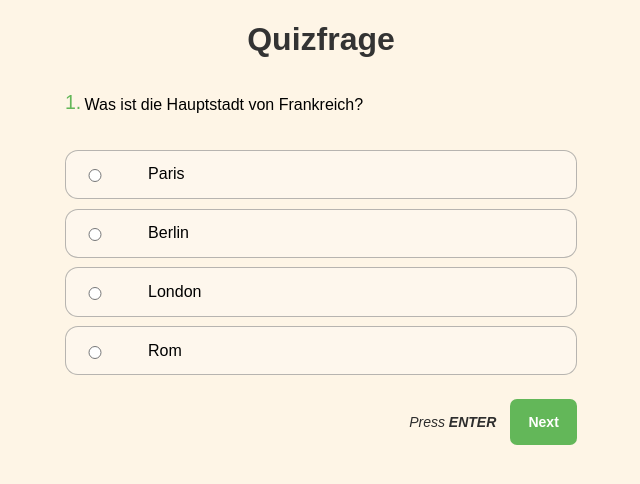
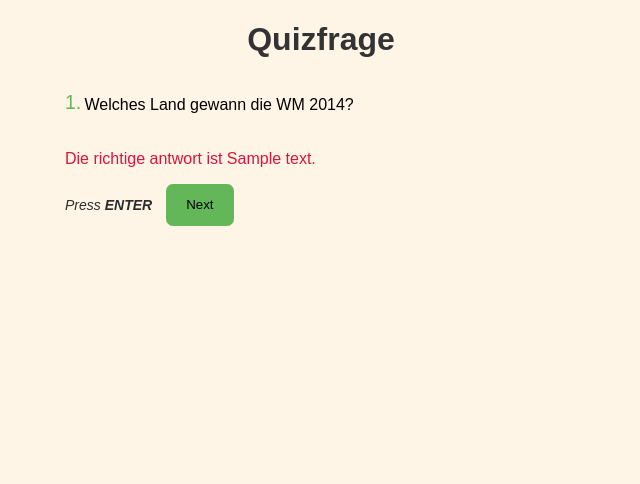
Before and after one commit to Damian-Dev0/BrainBuster, a Django app: template BrainBusterSite/BrainBusterApp/templates/question.html in a window 1280 px wide. Shown: the top 484 px of the page, without its empty margins (319-959 px from the left). Run offline with Django 5.2, Linux system fonts and the light colour scheme; data comes from the database, SQL or seed files in the repository; both versions use the stored data as it was after the commit; the template is opened without the code that fills it: values that come from a table or form of the project are taken from there, most other values are stand-ins (such as "Sample title", 1, 10 or a date in 2020).

Commit message:
validate quiz answers and display score; add category to questions

```diff
--- a/BrainBusterSite/BrainBusterApp/admin.py
+++ b/BrainBusterSite/BrainBusterApp/admin.py
@@ -1,7 +1,8 @@
 from typing import Any
 from django.contrib import admin, messages
-from .models import Question, Answers
+from .models import Question, Answers, Category
 
 # Register your models here.
+admin.site.register(Category)
 admin.site.register(Question)
 admin.site.register(Answers)
--- a/BrainBusterSite/BrainBusterApp/models.py
+++ b/BrainBusterSite/BrainBusterApp/models.py
@@ -1,11 +1,21 @@
+from typing import Any
 from django.db import models
 from django.core.exceptions import ValidationError
 
 # Create your models here.
 
+class Category(models.Model):
+    Category_ID = models.AutoField(primary_key=True, editable=False)
+    Category = models.CharField(max_length=255)
+
+    def __str__(self) -> str:
+        return self.Category
+
+
 class Question(models.Model):
     Question_ID = models.AutoField(primary_key=True, editable=False)
     Question_Text = models.TextField()
+    Category = models.ForeignKey(Category, default=False, on_delete=models.SET_DEFAULT)
 
     def __str__(self) -> str:
         if not self.Question_Text:
--- a/BrainBusterSite/BrainBusterApp/static/question.css
+++ b/BrainBusterSite/BrainBusterApp/static/question.css
@@ -18,6 +18,14 @@ body {
 h1 {
     color: #333;
     text-align: center;
+}
+
+.correct-answer {
+    color: #63B759;
+}
+
+.false-answer {
+    color: crimson;
 }
 
 .question {
@@ -75,9 +83,8 @@ h1 {
 }
 
 .option label {
-    width: 20px;
+    width: 100%;
     height: 20px;
-    border-radius: 50%;
     cursor: pointer;
 }
 
@@ -110,7 +117,6 @@ h1 {
 }
 
 .append-icon {
-    padding: 1.1px 1.3em;
     margin: 0;
     font-size: 1em;
     font-weight: 700;
@@ -118,11 +124,25 @@ h1 {
     background-color: #63B759 !important;
     color: white !important;
     box-sizing: border-box;
+    overflow: hidden;
 }
 
-.text-wrapper {
+.button {
     margin: 0;
     margin-left: 0px;
     padding: 0;
     box-sizing: border-box;
+    background-color: transparent;
+    border: none;
+    padding: 0 20px;
 }
+
+.button:hover {
+    cursor: pointer;
+    background-color: #52994a;
+}
+
+.button:focus {
+    border: none;
+    outline: none;
+}
--- a/BrainBusterSite/BrainBusterApp/templates/question.html
+++ b/BrainBusterSite/BrainBusterApp/templates/question.html
@@ -2,52 +2,59 @@
 <!DOCTYPE html>
 <html lang="de">
   <head>
-    <meta charset="UTF-8">
-    <meta name="viewport" content="width=device-width, initial-scale=1.0">
-    <link rel="icon" type="image/x-icon" href="{% static 'icon.png' %}">
-    <link rel="stylesheet" href="{% static 'question.css' %}">
+    <meta charset="UTF-8" />
+    <meta name="viewport" content="width=device-width, initial-scale=1.0" />
+    <link rel="icon" type="image/x-icon" href="{% static 'icon.png' %}" />
+    <link rel="stylesheet" href="{% static 'question.css' %}" />
   </head>
   <body>
     <div class="container">
+      <form action="/BrainBusterApp/question/" method="post" class="form">
+        {% csrf_token %}
+        <!-- send question back to server -->
+        <input type="hidden" name="question" value="{{question}}">
+        <!-- send category back to server -->
+        <input type="hidden" name="category" value="{{category}}">
+
         <h1>Quizfrage</h1>
         <div class="question">
-            <span data-v-11ba321c="" class="question-order">1.</span>
-            <p>Was ist die Hauptstadt von Frankreich?</p>
+          <span class="question-order">1.</span>
+          <p>{{ question }}</p>
         </div>
+        {% if result %}
+          <p class="{% if result.is_correct %}correct-answer{%else%}false-answer{% endif %}">
+            Die richtige antwort ist {{result.answer}}
+          </p>
+        {% elif answers %}
           <div class="options">
+            {% for answer in answers %}
               <div class="option">
-                <input id="option1" class="radio-button" type="radio" name="answer">
-                <label for="option1"></label>
-                <span>Paris</span>
+                <input id="{{answer}}" required class="radio-button" type="radio" name="user_answer" value="{{answer}}" />
+                <label for="{{answer}}">
+                  <span>{{answer}}</span>
+                </label>
               </div>
-            <div class="option">
-                <input id="option2" class="radio-button" type="radio" name="answer">
-                <label for="option2"></label>
-                <span>Berlin</span>
+            {% endfor %}
           </div>
-            <div class="option">
-                <input id="option3" class="radio-button" type="radio" name="answer">
-                <label for="option3"></label>
-                <span>London</span>
-            </div>
-            <div class="option">
-                <input id="option4" class="radio-button" type="radio" name="answer">
-                <label for="option4"></label>
-                <span>Rom</span>
-            </div>
-        </div>
+        {% endif %}
 
         <div class="div-outer-next-button">
           <div class="div-inner-next-button">
             <span>Press <strong>ENTER</strong></span>
             <div class="append-icon">
-                    <div class="text-wrapper">
+              <button type="submit" class="button">
                 <p>Next</p>
+              </button>
             </div>
           </div>
         </div>
-        </div>
+      </form>
 
     </div>
+    <script>
+      const button = document.querySelector(".button");
+      button.focus();
+    </script>
   </body>
+
 </html>
```
Also changed, not shown: BrainBusterSite/BrainBusterApp/templates/index.html (added, +20 -0 lines), BrainBusterSite/BrainBusterApp/templates/score.html (added, +24 -0 lines), BrainBusterSite/BrainBusterApp/views.py (+81 -4 lines), BrainBusterSite/BrainBusterApp/migrations/0004_category_question_category.py (added), BrainBusterSite/BrainBusterApp/migrations/0005_remove_question_category.py (added), BrainBusterSite/BrainBusterApp/migrations/0006_question_category.py (added), BrainBusterSite/db.sqlite3. Lines whose indentation alone changed are shown as unchanged.
